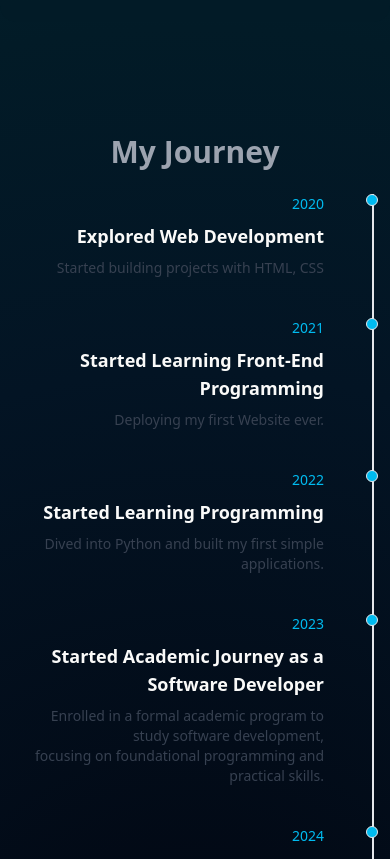
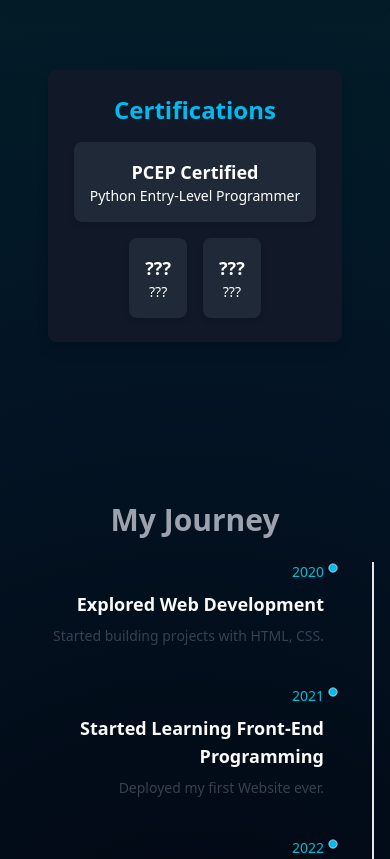
Before and after one commit to ColdByDefault/coldbydefault.github.io, a React (Vite) app: page / in a window 390 px wide. Shown: the part 644-1503 px from the top of the page. Built offline with nearby package versions, Linux system fonts and the light colour scheme.

Commit message:
Timeline Cards added, motion

```diff
--- a/src/components/Intro.jsx
+++ b/src/components/Intro.jsx
@@ -38,6 +38,9 @@ function Intro() {
             </div>
           </div>
         </div>
+        <div className="m-12">
+            <Certifications />
+        </div>
         <div className="flex w-full justify-evenly flex-col md:flex-row m-16">
           <div className="px-4 mt-12 sm:px-0">
             <Timeline />
@@ -45,9 +48,6 @@ function Intro() {
         </div>
         <div>
             <Skills />
-        </div>
-        <div className="m-12">
-          <Certifications />
         </div>
         <div className="m-12">
           <CallToAction />
--- a/src/components/Navbar.jsx
+++ b/src/components/Navbar.jsx
@@ -91,7 +91,7 @@ function Navbar({ setActiveSection }) {
                 <FontAwesomeIcon icon={faFlask} />
                 <span>Lab</span>
               </button>
-{/*               <button className="font-medium text-gray-300 hover:text-gray-400 focus:outline-none
+              {/*<button className="font-medium text-gray-300 hover:text-gray-400 focus:outline-none
               focus:text-main-Cyne flex items-center gap-2"
               onClick={() => handleNavigation('Contact')}>
                 <FontAwesomeIcon icon={faEnvelope} />
--- a/src/components/Timeline.jsx
+++ b/src/components/Timeline.jsx
@@ -1,43 +1,84 @@
-import React from "react";
+import React, { useEffect } from "react";
+import "../styles/TimelineStyles.css";
 
 function Timeline() {
   const events = [
     {
       date: "2020",
       title: "Explored Web Development",
-      description: "Started building projects with HTML, CSS",
+      description: "Started building projects with HTML, CSS.",
+      cardDescription: "HTML, CSS.",
+      cardTitle: "card Title",
     },
     {
       date: "2021",
       title: "Started Learning Front-End Programming",
-      description: "Deploying my first Website ever.",
+      description: "Deployed my first Website ever.",
+      cardDescription: "HTML, CSS.",
+      cardTitle: "card Title",
     },
     {
       date: "2022",
       title: "Started Learning Programming",
       description: "Dived into Python and built my first simple applications.",
+      cardDescription: "HTML, CSS.",
+      cardTitle: "card Title",
     },
     {
       date: "2023",
       title: "Started Academic Journey as a Software Developer",
-      description: "Enrolled in a formal academic program to study software development,",
-      description2: "focusing on foundational programming and practical skills.",
+      description:
+        "Enrolled in a formal academic program to study software development.",
+      description2: "Focusing on foundational programming and practical skills.",
+      cardDescription: "HTML, CSS.",
+      cardTitle: "card Title",
     },
     {
       date: "2024",
       title: "Learning Machine Learning",
       description: "Diving into deep learning and neural networks.",
+      cardDescription: "HTML, CSS.",
+      cardTitle: "card Title",
     },
   ];
 
+  useEffect(() => {
+    const handleScroll = () => {
+      const elements = document.querySelectorAll(".timeline-event");
+      elements.forEach((element) => {
+        const rect = element.getBoundingClientRect();
+        if (rect.top < window.innerHeight && rect.bottom > 0) {
+          element.classList.add("visible");
+        } else {
+          element.classList.remove("visible");
+        }
+      });
+    };
+
+    window.addEventListener("scroll", handleScroll);
+    handleScroll();
+
+    return () => window.removeEventListener("scroll", handleScroll);
+  }, []);
+
   return (
     <div id="timeline" className="relative flex flex-col items-center justify-center">
-      <h2 className="text-3xl font-bold mb-6 text-gray-400 sm:pl-16">My Journey</h2>
+      <h2 className="text-3xl font-bold mb-6 text-gray-400 sm:pl-16">
+        My Journey
+      </h2>
       <div className="border-r-2 border-gray-200 dark:border-gray-700 relative">
         {events.map((event, index) => (
-          <div key={index} className="mb-10 mr-12">
-            <div className="absolute w-3 h-3 bg-main-Cyne rounded-full
-            -right-1.5 border border-gray-200 dark:border-gray-700"></div>
+          <div
+            key={index}
+            className="timeline-event mb-10 mr-12 opacity-0 transform translate-x-20 transition-all duration-700 ease-out group relative"
+          >
+            {/* Timeline dot */}
+            <div
+              className="absolute w-3 h-3 bg-main-Cyne rounded-full
+              -right-[14.5px] border border-gray-200 dark:border-gray-700 scale-75 transition-transform duration-500"
+            ></div>
+
+            {/* Event details */}
             <div className="flex flex-col gap-2 text-right">
               <time className="text-light-Cyne dark:text-stone-100 text-sm">
                 {event.date}
@@ -50,6 +91,19 @@ function Timeline() {
                 {event.description2}
               </p>
             </div>
+
+            {/* Hover card */}
+            <div
+              className="hidden lg:group-hover:flex absolute -right-[250px] top-0 w-[200px] p-4 bg-gray-800
+              text-white rounded-lg shadow-lg transition-all duration-500 ease-in-out z-10 opacity-0
+              group-hover:opacity-100 group-hover:translate-x-4"
+            >
+              <div>
+                <h4 className="text-md font-semibold">{event.cardTitle}</h4>
+                <p className="text-sm">{event.cardDescription}</p>
+                {event.description2 && <p className="text-sm">{event.description2}</p>}
+              </div>
+            </div>
           </div>
         ))}
       </div>
--- /dev/null
+++ b/src/styles/TimelineStyles.css
@@ -0,0 +1,26 @@
+.timeline-event {
+    opacity: 0;
+    transform: translateX(50px);
+}
+
+.timeline-event.visible {
+    opacity: 1;
+    transform: translateX(0);
+}
+
+.timeline-event .rounded-full {
+    scale: 4.75;
+}
+
+.timeline-event.visible .rounded-full {
+    scale: 1;
+}
+
+.timeline-event .text-light-Cyne {
+    color: #ccc;
+    transition: color 0.5s;
+}
+
+.timeline-event.visible .text-light-Cyne {
+    color: #00bcd4;
+}
```
Also changed, not shown: src/index.css (line endings or trailing spaces).
